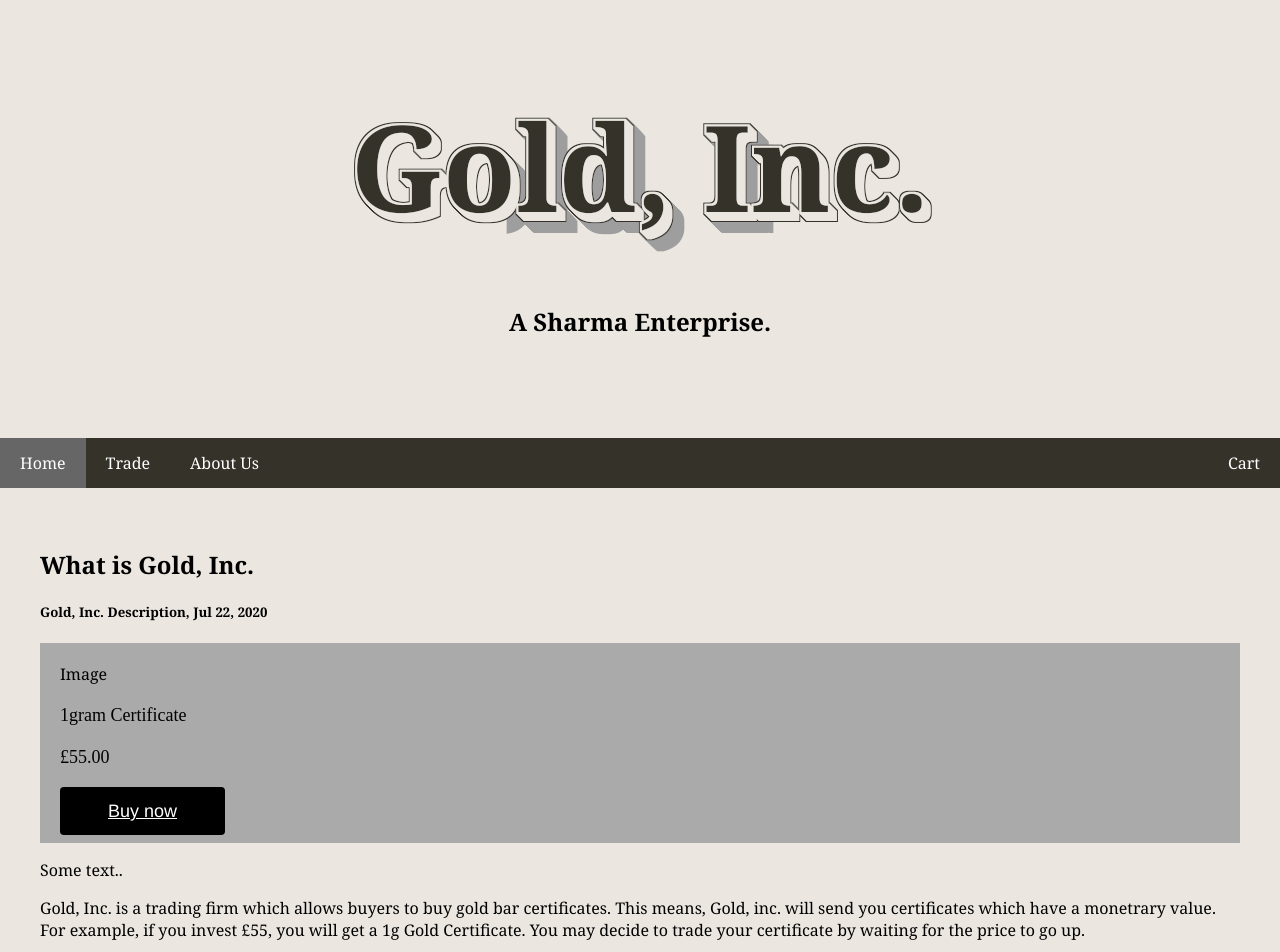
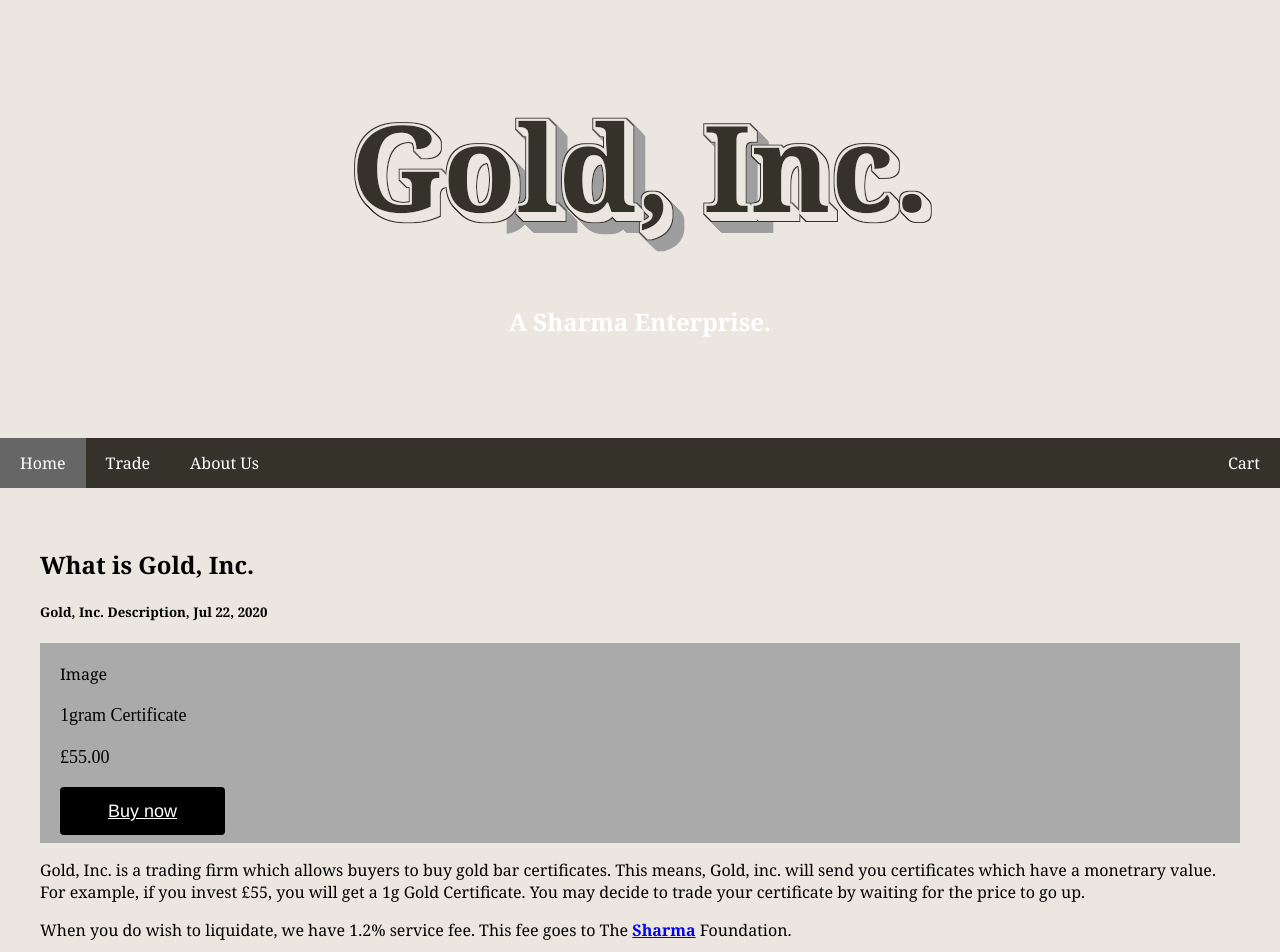
Before and after one commit to OmSh4rma/Gold-Inc.github.io, a plain HTML site: page index.html in a window 1280 px wide. Shown: the top 952 px of the page. Drawn offline with Linux system fonts and the light colour scheme.

Commit message:
Update index.html

```diff
--- a/index.html
+++ b/index.html
@@ -21,7 +21,7 @@ body {
   padding: 80px;
   text-align: center;
   background: #ebe7e0;
-  color: black;
+  color: white;
 }
 
 /* Increase the font size of the heading */
@@ -276,7 +276,7 @@ html {
             ">Buy now</a>
           </div>
     </div>
-    <p>Some text..</p>
+    <p> </p>
     <p>Gold, Inc. is a trading firm which allows buyers to buy gold bar certificates. This means, Gold, inc. will send you certificates which have a monetrary value. For example, if you invest £55, you will get a 1g Gold Certificate. You may decide to trade your certificate by waiting for the price to go up.</p>
 
     <p>When you do wish to liquidate, we have 1.2% service fee. This fee goes to The <b><a href="http://the-sharma-foundation.brianle1301.now.sh/">Sharma</a></b> Foundation.</p>
```
